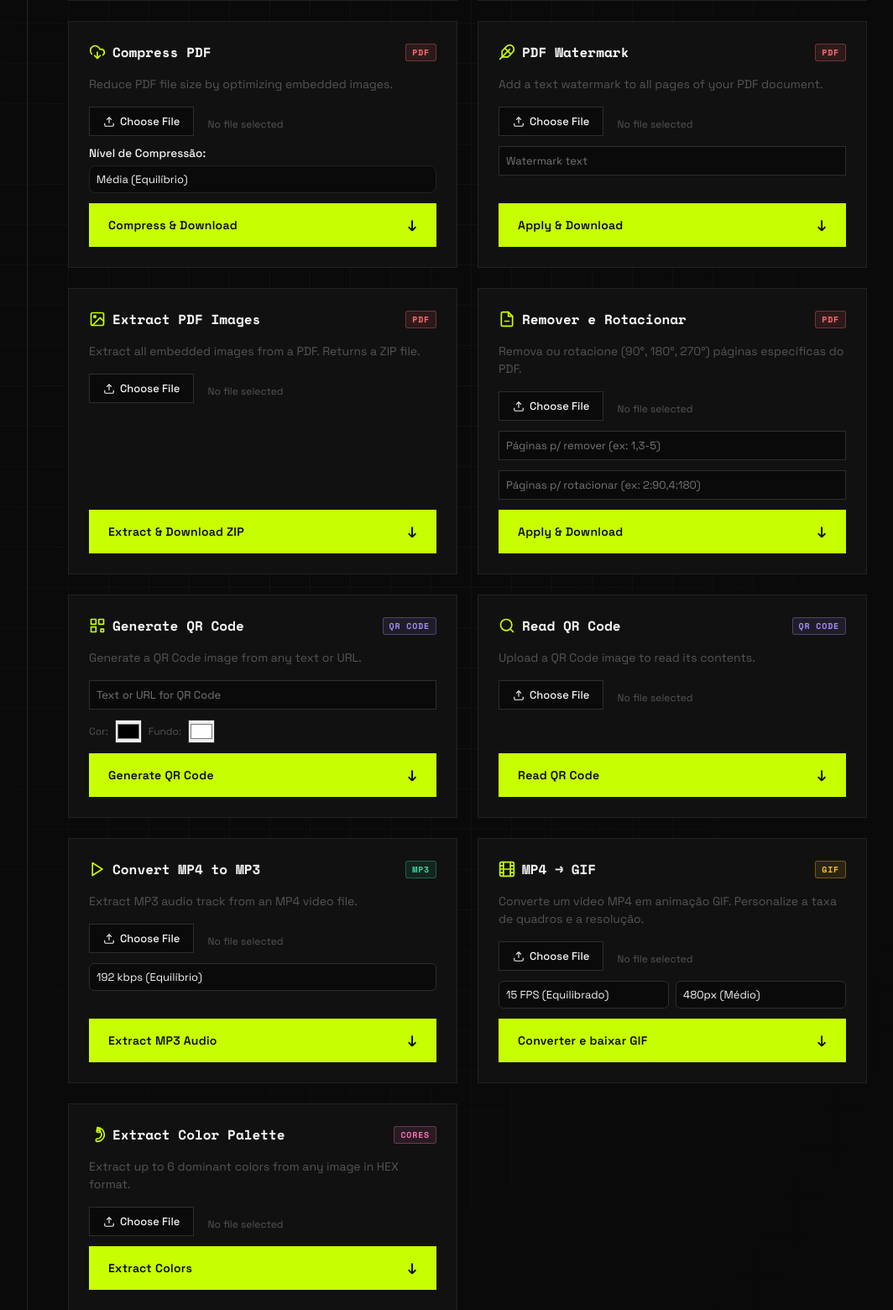
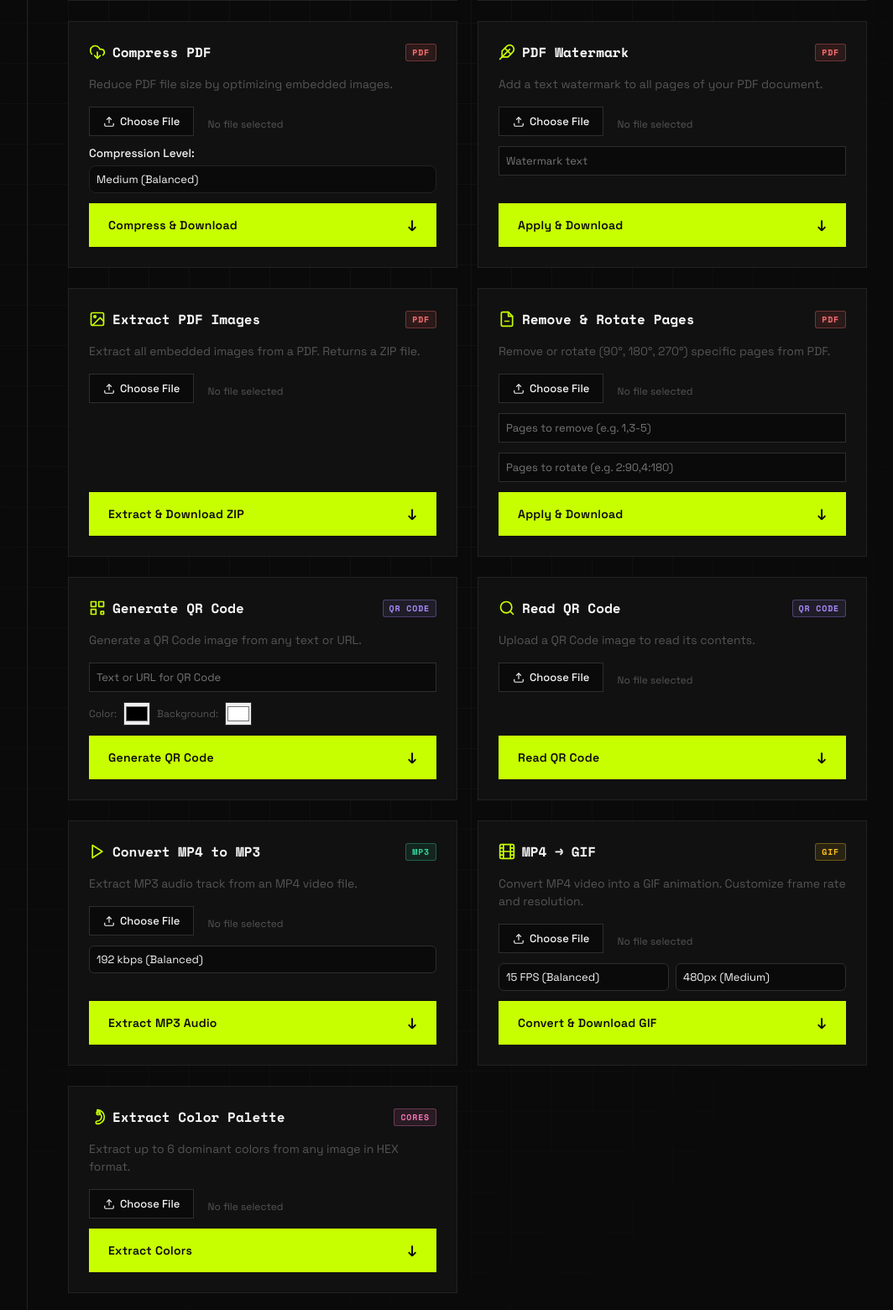
Before and after one commit to GuGoulart/Prisma-Converter, a Flask app: page /ferramentas-avancadas in a window 1280 px wide. Shown: the part 933-2493 px from the top of the page at 84% size, without its empty margins (207-1271 px from the left). Run offline with Flask 3, Linux system fonts and the light colour scheme; some libraries are stand-ins or nearby versions.

Commit message:
Arrumando o idioma

```diff
--- a/static/i18n.js
+++ b/static/i18n.js
@@ -87,6 +87,17 @@ const translations = {
         "pdf.extract.desc": "Extraia todas as imagens embutidas em um PDF. Retorna um arquivo ZIP.",
         "pdf.extract.action": "Extrair e baixar ZIP",
         "pdf.sec.media": "Imagens e Mídia",
+        "pdf.rotate.title": "Remover e Rotacionar",
+        "pdf.rotate.desc": "Remova ou rotacione (90°, 180°, 270°) páginas específicas do PDF.",
+        "pdf.rotate.ph_remove": "Páginas p/ remover (ex: 1,3-5)",
+        "pdf.rotate.ph_rotate": "Páginas p/ rotacionar (ex: 2:90,4:180)",
+        "pdf.rotate.action": "Aplicar e baixar",
+        "pdf.compress.label": "Nível de Compressão:",
+        "pdf.compress.opt.low": "Baixa (Sem perda de qualidade)",
+        "pdf.compress.opt.med": "Média (Equilíbrio)",
+        "pdf.compress.opt.high": "Alta (Máxima redução)",
+        "pdf.qrgen.color": "Cor:",
+        "pdf.qrgen.bg": "Fundo:",
         "pdf.qrgen.title": "Gerar QR Code",
         "pdf.qrgen.desc": "Gere uma imagem de QR Code a partir de qualquer texto ou URL.",
         "pdf.qrgen.ph": "Texto ou URL para o QR Code",
@@ -100,6 +111,19 @@ const translations = {
         "pdf.mp4.title": "Converter MP4 para MP3",
         "pdf.mp4.desc": "Extraia o áudio MP3 de um vídeo MP4.",
         "pdf.mp4.action": "Extrair Áudio MP3",
+        "pdf.mp4.bit128": "128 kbps (Menor tamanho)",
+        "pdf.mp4.bit192": "192 kbps (Equilíbrio)",
+        "pdf.mp4.bit320": "320 kbps (Máxima qualidade)",
+        "pdf.gif.title": "MP4 → GIF",
+        "pdf.gif.desc": "Converte um vídeo MP4 em animação GIF. Personalize a taxa de quadros e a resolução.",
+        "pdf.gif.fps10": "10 FPS (Fluido / Leve)",
+        "pdf.gif.fps15": "15 FPS (Equilibrado)",
+        "pdf.gif.fps20": "20 FPS (Alta Fluidez)",
+        "pdf.gif.w320": "320px (Pequeno)",
+        "pdf.gif.w480": "480px (Médio)",
+        "pdf.gif.w640": "640px (Grande)",
+        "pdf.gif.w0": "Original",
+        "pdf.gif.action": "Converter e baixar GIF",
 
         // --- Modificar Arquivos (file_tools.html) ---
         "file.header.title": "Modificar <em>Arquivos</em>",
@@ -219,7 +243,17 @@ const translations = {
         "pdf.extract.title": "Extract PDF Images",
         "pdf.extract.desc": "Extract all embedded images from a PDF. Returns a ZIP file.",
         "pdf.extract.action": "Extract & Download ZIP",
-        "pdf.sec.media": "Images & Media",
+        "pdf.rotate.title": "Remove & Rotate Pages",
+        "pdf.rotate.desc": "Remove or rotate (90°, 180°, 270°) specific pages from PDF.",
+        "pdf.rotate.ph_remove": "Pages to remove (e.g. 1,3-5)",
+        "pdf.rotate.ph_rotate": "Pages to rotate (e.g. 2:90,4:180)",
+        "pdf.rotate.action": "Apply & Download",
+        "pdf.compress.label": "Compression Level:",
+        "pdf.compress.opt.low": "Low (No quality loss)",
+        "pdf.compress.opt.med": "Medium (Balanced)",
+        "pdf.compress.opt.high": "High (Max reduction)",
+        "pdf.qrgen.color": "Color:",
+        "pdf.qrgen.bg": "Background:",
         "pdf.qrgen.title": "Generate QR Code",
         "pdf.qrgen.desc": "Generate a QR Code image from any text or URL.",
         "pdf.qrgen.ph": "Text or URL for QR Code",
@@ -233,6 +267,19 @@ const translations = {
         "pdf.mp4.title": "Convert MP4 to MP3",
         "pdf.mp4.desc": "Extract MP3 audio track from an MP4 video file.",
         "pdf.mp4.action": "Extract MP3 Audio",
+        "pdf.mp4.bit128": "128 kbps (Smaller size)",
+        "pdf.mp4.bit192": "192 kbps (Balanced)",
+        "pdf.mp4.bit320": "320 kbps (Max quality)",
+        "pdf.gif.title": "MP4 → GIF",
+        "pdf.gif.desc": "Convert MP4 video into a GIF animation. Customize frame rate and resolution.",
+        "pdf.gif.fps10": "10 FPS (Smooth / Light)",
+        "pdf.gif.fps15": "15 FPS (Balanced)",
+        "pdf.gif.fps20": "20 FPS (High Smoothness)",
+        "pdf.gif.w320": "320px (Small)",
+        "pdf.gif.w480": "480px (Medium)",
+        "pdf.gif.w640": "640px (Large)",
+        "pdf.gif.w0": "Original",
+        "pdf.gif.action": "Convert & Download GIF",
 
         // --- Modify Files (file_tools.html) ---
         "file.header.title": "Modify <em>Files</em>",
@@ -352,7 +399,17 @@ const translations = {
         "pdf.extract.title": "Extraer Imágenes PDF",
         "pdf.extract.desc": "Extrae todas las imágenes integradas en un PDF. Devuelve un archivo ZIP.",
         "pdf.extract.action": "Extraer y descargar ZIP",
-        "pdf.sec.media": "Imágenes y Medios",
+        "pdf.rotate.title": "Eliminar y Rotar Páginas",
+        "pdf.rotate.desc": "Elimina o rota (90°, 180°, 270°) páginas específicas del PDF.",
+        "pdf.rotate.ph_remove": "Páginas a eliminar (ej: 1,3-5)",
+        "pdf.rotate.ph_rotate": "Páginas a rotar (ej: 2:90,4:180)",
+        "pdf.rotate.action": "Aplicar y descargar",
+        "pdf.compress.label": "Nivel de Compresión:",
+        "pdf.compress.opt.low": "Baja (Sin pérdida de calidad)",
+        "pdf.compress.opt.med": "Media (Equilibrado)",
+        "pdf.compress.opt.high": "Alta (Máxima reducción)",
+        "pdf.qrgen.color": "Color:",
+        "pdf.qrgen.bg": "Fondo:",
         "pdf.qrgen.title": "Generar Código QR",
         "pdf.qrgen.desc": "Genera una imagen de código QR a partir de cualquier texto o URL.",
         "pdf.qrgen.ph": "Texto o URL para el código QR",
@@ -366,6 +423,19 @@ const translations = {
         "pdf.mp4.title": "Convertir MP4 a MP3",
         "pdf.mp4.desc": "Extrae el audio MP3 de un video MP4.",
         "pdf.mp4.action": "Extraer Audio MP3",
+        "pdf.mp4.bit128": "128 kbps (Menor tamaño)",
+        "pdf.mp4.bit192": "192 kbps (Equilibrado)",
+        "pdf.mp4.bit320": "320 kbps (Máxima calidad)",
+        "pdf.gif.title": "MP4 → GIF",
+        "pdf.gif.desc": "Convierte un vídeo MP4 en animación GIF. Personaliza fotogramas y resolución.",
+        "pdf.gif.fps10": "10 FPS (Fluido / Ligero)",
+        "pdf.gif.fps15": "15 FPS (Equilibrado)",
+        "pdf.gif.fps20": "20 FPS (Alta Fluidez)",
+        "pdf.gif.w320": "320px (Pequeño)",
+        "pdf.gif.w480": "480px (Mediano)",
+        "pdf.gif.w640": "640px (Grande)",
+        "pdf.gif.w0": "Original",
+        "pdf.gif.action": "Convertir y descargar GIF",
 
         // --- Modificar Archivos (file_tools.html) ---
         "file.header.title": "Modificar <em>Archivos</em>",
--- a/templates/pdf_tools.html
+++ b/templates/pdf_tools.html
@@ -689,11 +689,11 @@
                                 class="hidden-file-input">
                         </div>
                         <div style="display:flex; flex-direction:column; gap:6px;">
-                            <label style="font-size:0.85rem; font-weight:500; color:var(--text-muted)">Nível de Compressão:</label>
+                            <label style="font-size:0.85rem; font-weight:500; color:var(--text-muted)" data-i18n="pdf.compress.label">Nível de Compressão:</label>
                             <select name="nivel" class="input-select" style="padding:8px; border-radius:8px; border:1px solid var(--border); background:var(--bg); color:var(--text); outline:none; font-family:inherit;">
-                                <option value="baixa">Baixa (Sem perda de qualidade)</option>
-                                <option value="media" selected>Média (Equilíbrio)</option>
-                                <option value="alta">Alta (Máxima redução)</option>
+                                <option value="baixa" data-i18n="pdf.compress.opt.low">Baixa (Sem perda de qualidade)</option>
+                                <option value="media" selected data-i18n="pdf.compress.opt.med">Média (Equilíbrio)</option>
+                                <option value="alta" data-i18n="pdf.compress.opt.high">Alta (Máxima redução)</option>
                             </select>
                         </div>
                         <button class="botao botao-conv" type="submit" style="margin-top:auto">
@@ -796,13 +796,13 @@
                                 <path d="M14 2v6h6"></path>
                                 <line x1="9" y1="15" x2="15" y2="15"></line>
                             </svg>
-                            <span>Remover e Rotacionar</span>
+                            <span data-i18n="pdf.rotate.title">Remover e Rotacionar</span>
                         </div>
                         <div class="tool-badges">
                             <span class="tool-badge badge-pdf">PDF</span>
                         </div>
                     </div>
-                    <p class="pdf-tool-desc">Remova ou rotacione (90°, 180°, 270°) páginas específicas do PDF.</p>
+                    <p class="pdf-tool-desc" data-i18n="pdf.rotate.desc">Remova ou rotacione (90°, 180°, 270°) páginas específicas do PDF.</p>
                     <form action="/api/pdf/manipular-paginas" method="POST" enctype="multipart/form-data"
                         style="display:flex;flex-direction:column;gap:12px;height:100%">
                         <input type="hidden" name="csrf_token" value="{{ csrf_token }}">
@@ -820,10 +820,10 @@
                             <input type="file" name="arquivo" id="manipulateInput" accept=".pdf" required
                                 class="hidden-file-input">
                         </div>
-                        <input type="text" name="remover" placeholder="Páginas p/ remover (ex: 1,3-5)">
-                        <input type="text" name="rotacionar" placeholder="Páginas p/ rotacionar (ex: 2:90,4:180)">
+                        <input type="text" name="remover" placeholder="Páginas p/ remover (ex: 1,3-5)" data-i18n-ph="pdf.rotate.ph_remove">
+                        <input type="text" name="rotacionar" placeholder="Páginas p/ rotacionar (ex: 2:90,4:180)" data-i18n-ph="pdf.rotate.ph_rotate">
                         <button class="botao botao-conv" type="submit" style="margin-top:auto">
-                            <span data-i18n="pdf.wm.action">Aplicar e baixar</span><span class="botao-arr">↓</span>
+                            <span data-i18n="pdf.rotate.action">Aplicar e baixar</span><span class="botao-arr">↓</span>
                         </button>
                     </form>
                 </div>
@@ -852,9 +852,9 @@
                         <input type="hidden" name="csrf_token" value="{{ csrf_token }}">
                         <input type="text" name="texto" placeholder="Texto ou URL para o QR Code" data-i18n-ph="pdf.qrgen.ph" required>
                         <div style="display:flex;gap:8px;align-items:center">
-                            <label style="font-size:12px;color:var(--muted);white-space:nowrap">Cor:</label>
+                            <label style="font-size:12px;color:var(--muted);white-space:nowrap" data-i18n="pdf.qrgen.color">Cor:</label>
                             <input type="color" name="cor_frente" value="#000000" style="width:32px;height:28px;padding:0;border:1px solid var(--border2);cursor:pointer">
-                            <label style="font-size:12px;color:var(--muted);white-space:nowrap">Fundo:</label>
+                            <label style="font-size:12px;color:var(--muted);white-space:nowrap" data-i18n="pdf.qrgen.bg">Fundo:</label>
                             <input type="color" name="cor_fundo" value="#FFFFFF" style="width:32px;height:28px;padding:0;border:1px solid var(--border2);cursor:pointer">
                         </div>
                         <button class="botao botao-conv" type="submit" style="margin-top:auto">
@@ -938,9 +938,9 @@
                                 class="hidden-file-input">
                         </div>
                         <select name="bitrate">
-                            <option value="128k">128 kbps (Menor tamanho)</option>
-                            <option value="192k" selected>192 kbps (Equilíbrio)</option>
-                            <option value="320k">320 kbps (Máxima qualidade)</option>
+                            <option value="128k" data-i18n="pdf.mp4.bit128">128 kbps (Menor tamanho)</option>
+                            <option value="192k" selected data-i18n="pdf.mp4.bit192">192 kbps (Equilíbrio)</option>
+                            <option value="320k" data-i18n="pdf.mp4.bit320">320 kbps (Máxima qualidade)</option>
                         </select>
                         <button class="botao botao-conv" type="submit" style="margin-top:auto">
                             <span data-i18n="pdf.mp4.action">Extrair Áudio MP3</span><span class="botao-arr">↓</span>
@@ -964,13 +964,13 @@
                                 <line x1="17" y1="17" x2="22" y2="17"></line>
                                 <line x1="17" y1="7" x2="22" y2="7"></line>
                             </svg>
-                            <span>MP4 → GIF</span>
+                            <span data-i18n="pdf.gif.title">MP4 → GIF</span>
                         </div>
                         <div class="tool-badges">
                             <span class="tool-badge badge-gif">GIF</span>
                         </div>
                     </div>
-                    <p class="pdf-tool-desc">Converte um vídeo MP4 em animação GIF. Personalize a taxa de quadros e a resolução.</p>
+                    <p class="pdf-tool-desc" data-i18n="pdf.gif.desc">Converte um vídeo MP4 em animação GIF. Personalize a taxa de quadros e a resolução.</p>
                     <form action="/api/media/mp4-para-gif" method="POST" enctype="multipart/form-data"
                         style="display:flex;flex-direction:column;gap:12px;height:100%">
                         <input type="hidden" name="csrf_token" value="{{ csrf_token }}">
@@ -990,19 +990,19 @@
                         </div>
                         <div style="display:grid;grid-template-columns:1fr 1fr;gap:8px;">
                             <select name="fps">
-                                <option value="10">10 FPS (Fluido / Leve)</option>
-                                <option value="15" selected>15 FPS (Equilibrado)</option>
-                                <option value="20">20 FPS (Alta Fluidez)</option>
+                                <option value="10" data-i18n="pdf.gif.fps10">10 FPS (Fluido / Leve)</option>
+                                <option value="15" selected data-i18n="pdf.gif.fps15">15 FPS (Equilibrado)</option>
+                                <option value="20" data-i18n="pdf.gif.fps20">20 FPS (Alta Fluidez)</option>
                             </select>
                             <select name="largura">
-                                <option value="320">320px (Pequeno)</option>
-                                <option value="480" selected>480px (Médio)</option>
-                                <option value="640">640px (Grande)</option>
-                                <option value="0">Original</option>
+                                <option value="320" data-i18n="pdf.gif.w320">320px (Pequeno)</option>
+                                <option value="480" selected data-i18n="pdf.gif.w480">480px (Médio)</option>
+                                <option value="640" data-i18n="pdf.gif.w640">640px (Grande)</option>
+                                <option value="0" data-i18n="pdf.gif.w0">Original</option>
                             </select>
                         </div>
                         <button class="botao botao-conv" type="submit" style="margin-top:auto">
-                            <span>Converter e baixar GIF</span><span class="botao-arr">↓</span>
+                            <span data-i18n="pdf.gif.action">Converter e baixar GIF</span><span class="botao-arr">↓</span>
                         </button>
                     </form>
                 </div>
```
